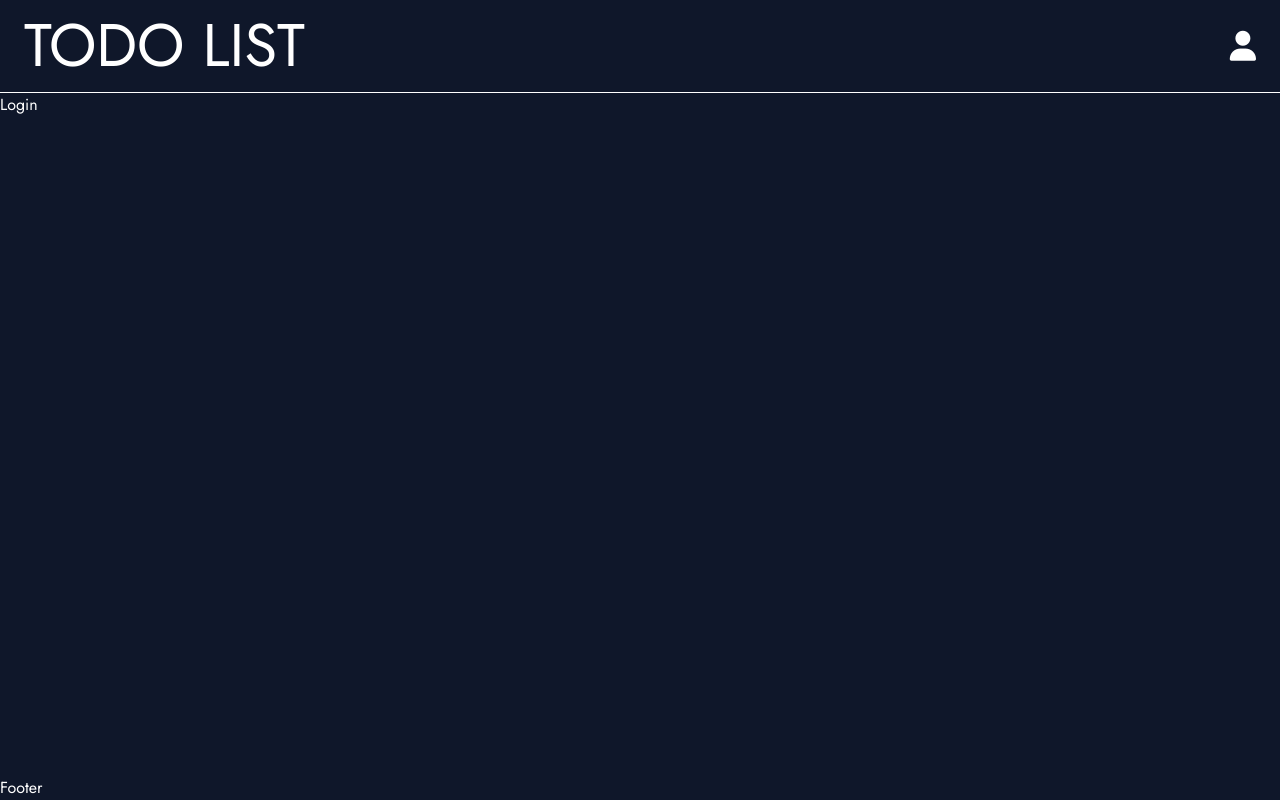
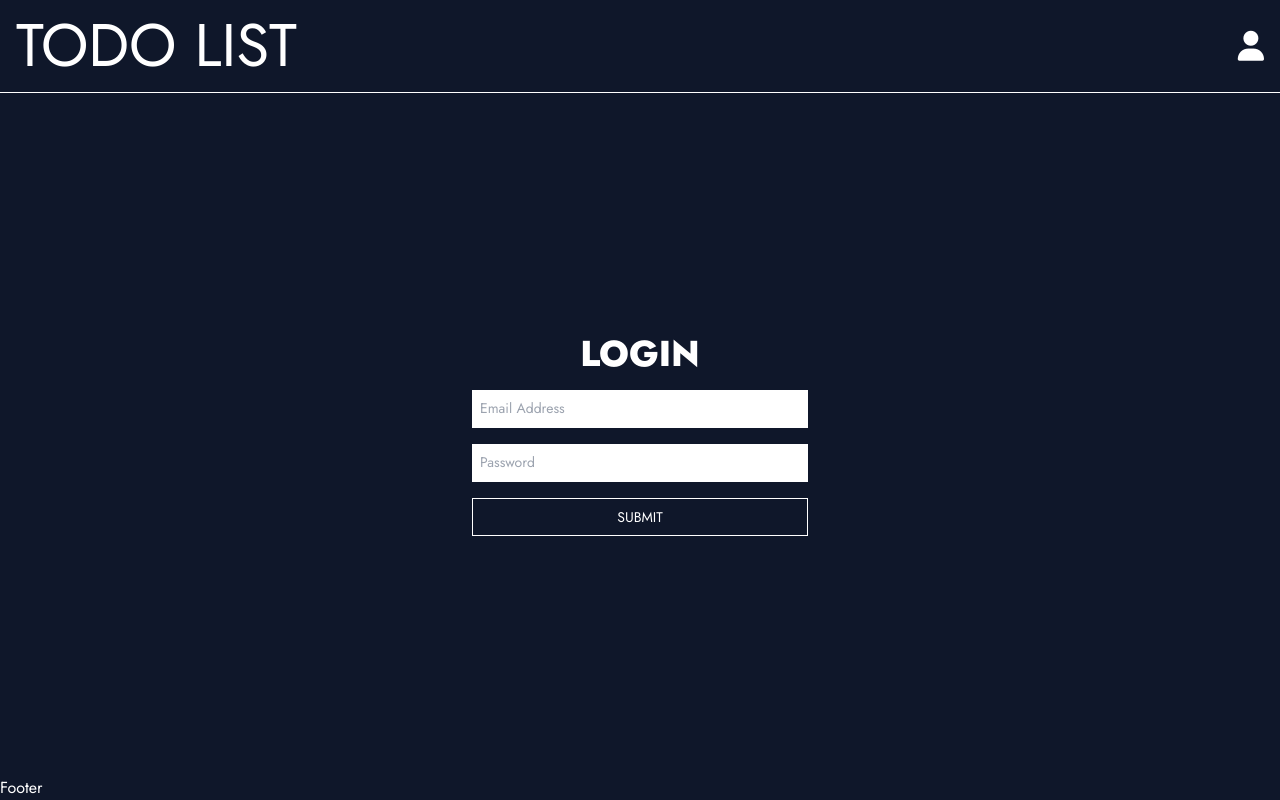
Before and after one commit to divenire05/todo-nextJS, a Next.js app: page / in a window 1280 px wide. Built offline with nearby package versions, Linux system fonts and the light colour scheme.

Commit message:
creating login page

```diff
--- a/app/page.js
+++ b/app/page.js
@@ -4,13 +4,13 @@
 
 export default function Home() {
   return (
-    <div>
+    <>
       <Head>
         <title>Create Next App</title>
         <meta name="description" content="Generated by next app"/>
         <link rel="icon" href="/favicon.ico"/>
       </Head>
       <Login/>
-    </div>
+    </>
   );
 }
--- a/components/Header.js
+++ b/components/Header.js
@@ -2,7 +2,7 @@
 
 export default function Header() {
   return (
-    <div className='sticky top-0 w-full left-0 bg-inherit flex items-center justify-between p-4 px-6 border-b border-solid border-white'>
+    <div className='sticky top-0 w-full left-0 bg-inherit flex items-center justify-between p-4 border-b border-solid border-white'>
         <h1 className='text-3xl select-none sm:text-6xl'>TODO LIST</h1>
         <i className="fa-solid fa-user text-xl sm:text-3xl duration-300 hover:opacity-40 cursor-pointer"></i>
     </div>
--- a/components/Layout.js
+++ b/components/Layout.js
@@ -7,7 +7,7 @@
   return (
     <div className='flex flex-col min-h-screen relative bg-slate-900 text-white'>
         <Header/>
-        <main className='flex-1'>
+        <main className='flex-1 flex flex-col p-4'>
             {children}
         </main>
         <Footer/>
--- a/components/Login.js
+++ b/components/Login.js
@@ -1,7 +1,16 @@
-import React from 'react'
+import React, {useState} from 'react'
 
 export default function Login() {
   return (
-    <div>Login</div>
+    <div className='flex-1 text-xs sm:text-sm flex flex-col justify-center items-center gap-2 sm:gap-4'>
+        <h1 className='font-extrabold select-none text-2xl sm:text-4xl'>LOGIN</h1>
+        <input type='text' placeholder="Email Address" className='outline-none duration-300 border-b-2 border-solid border-white focus:border-cyan-300 text-slate-900 p-2 w-full max-w-[40ch]'/>
+        <input type='text' placeholder="Password" className='outline-none text-slate-900 p-2 w-full max-w-[40ch] duration-300 border-b-2 border-solid border-white focus:border-cyan-300'/>
+        <button className='w-full max-w-[40ch] border border-white border-solid uppercase py-2 duration-300 relative after:absolute after:top-0 after:right-full after:bg-white after:z-10 after:w-full after:h-full overflow-hidden hover:after:translate-x-full after:duration-300 hover:text-slate-900'>
+            <h2 className='relative z-20'>
+                SUBMIT
+            </h2>
+        </button>
+    </div>
   )
 }
```
